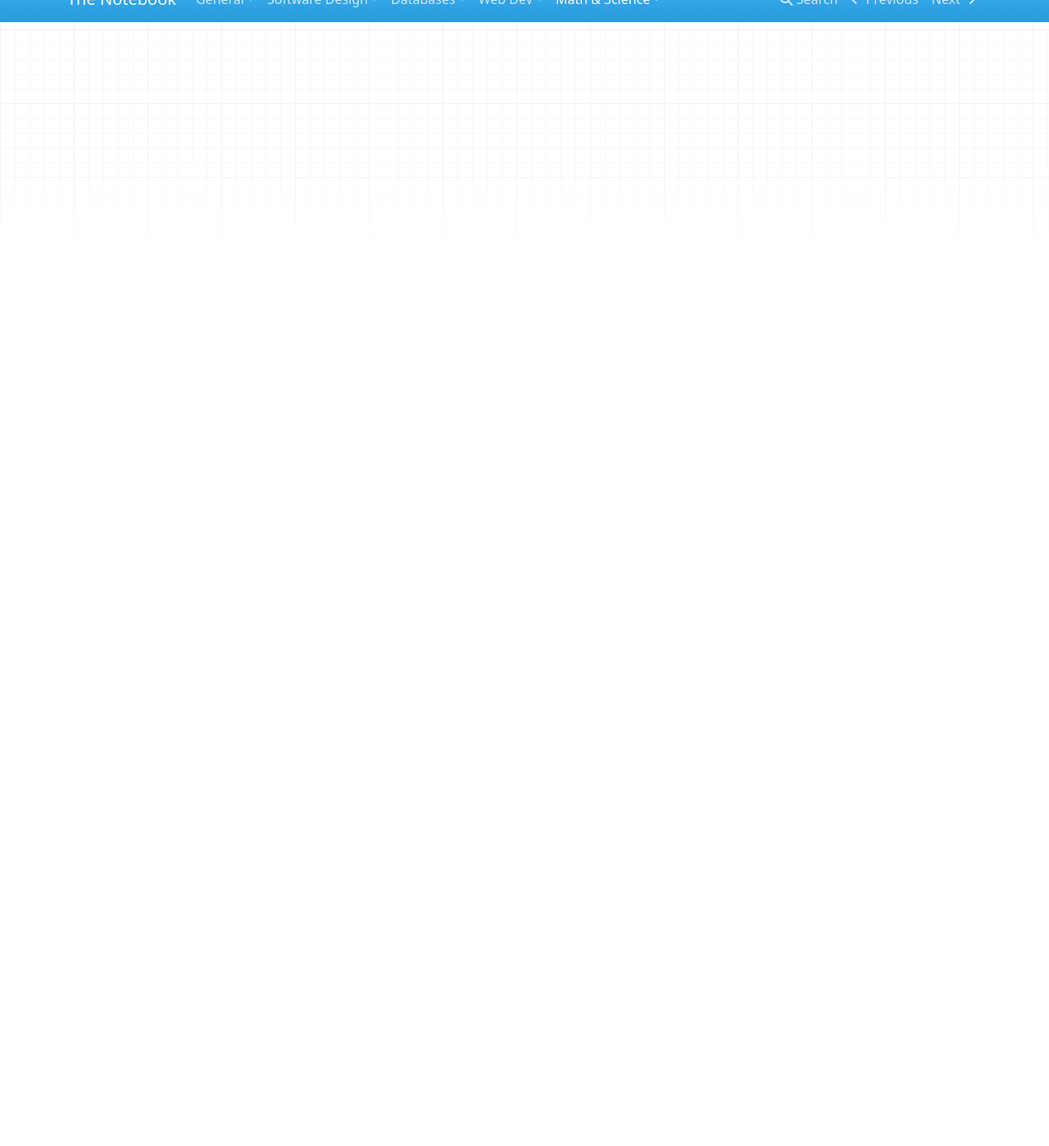
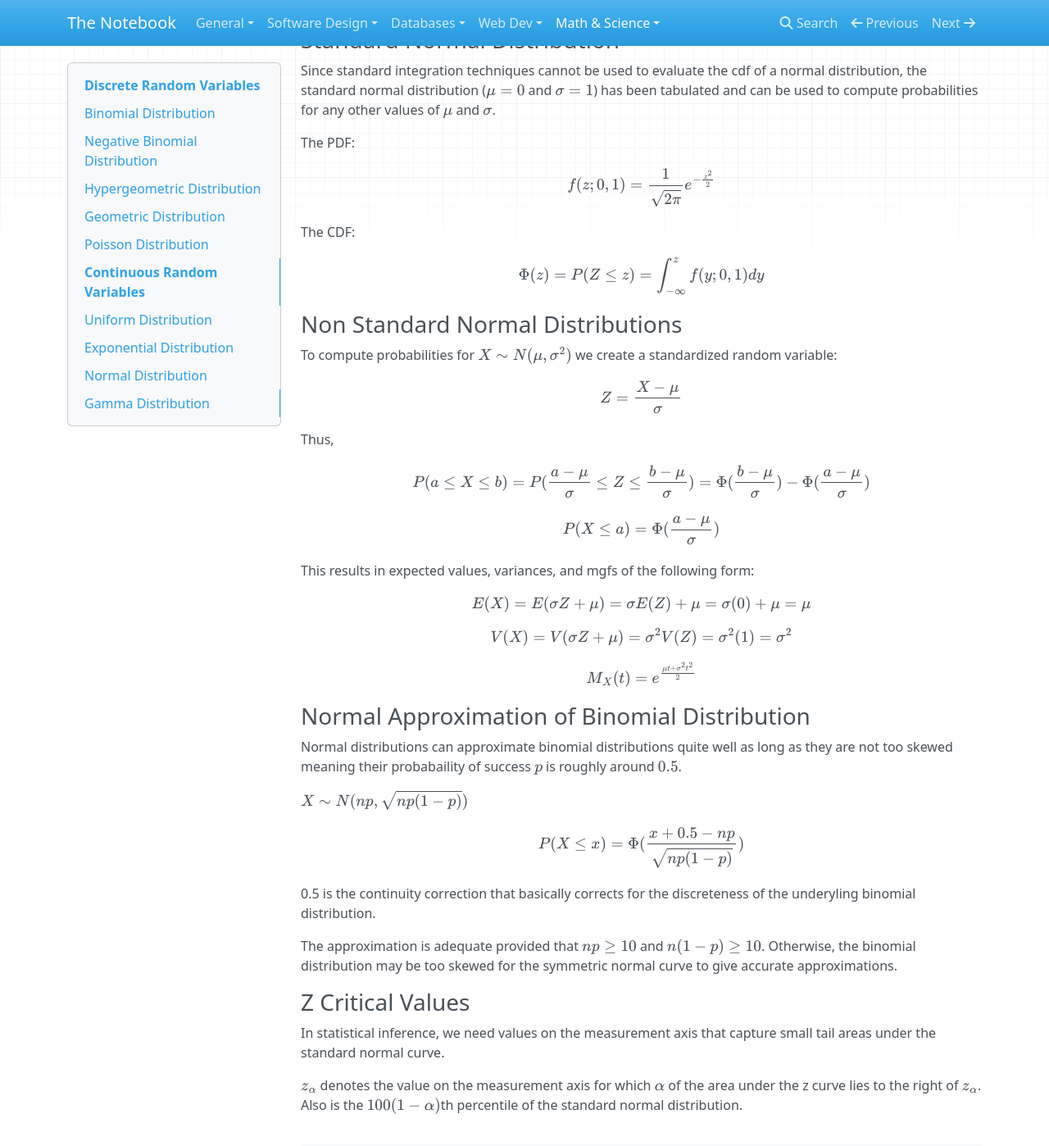
Before and after one commit to meyerv11045/notes, an MkDocs documentation site: the page built from notes/math_science/prob_stats/rv.md, in a window 1280 px wide and 1400 px high, scrolled down 821 px. Shown: the whole window at 82% size. Built offline with MkDocs 1.6.1, drawn with Linux system fonts in a browser that asks for light colours; nearby versions of some CDN libraries; formulas are drawn with MathJax 3; some of the changed text lies outside the part shown.

Commit message:
normal dist

```diff
--- a/notes/math_science/prob_stats/rv.md
+++ b/notes/math_science/prob_stats/rv.md
@@ -14,17 +14,65 @@
 
 ## Uniform Distribution
 
-### Uses
+## Exponential Distribution
 
 ## Normal Distribution
+DEF: A CRV $X$ has a normal/gaussian distribution with parameters $\mu$ and $\sigma$ (or $\sigma^2$) where $-\infty < \mu < \infty$ and $0 < \sigma$ if the pdf is:
 
-### Uses
+$$f(x; \mu, \sigma) = \frac{1}{\sqrt{2\pi}\sigma}e^{-\frac{(x-\mu)^2}{2\sigma^2}}$$
 
-## Exponential Distribution
+$X \sim N(\mu,\sigma^2)$
 
-### Uses
+A large $\sigma$ implies a value far from $\mu$ is well observed whereas such a value is unlikely when $\sigma$ is small.
 
+![](/static/normal-curves.png)
+
+### Standard Normal Distribution
+Since standard integration techniques cannot be used to evaluate the cdf of a normal distribution, the standard normal distribution ($\mu = 0$ and $\sigma = 1$) has been tabulated and can be used to compute probabilities for any other values of $\mu$ and $\sigma$.
+
+The PDF:
+
+$$f(z;0,1) = \frac{1}{\sqrt{2 \pi}}e^{-\frac{z^2}{2}}$$
+
+The CDF:
+
+$$\Phi(z) = P(Z \leq z) = \int_{-\infty}^z f(y;0,1)dy$$
+
+### Non Standard Normal Distributions
+To compute probabilities for $X \sim N(\mu,\sigma^2)$ we create a standardized random variable:
+
+$$Z = \frac{X - \mu}{\sigma}$$
+
+Thus,
+
+$$P(a\leq X \leq b) = P(\frac{a-\mu}{\sigma} \leq Z \leq \frac{b - \mu}{\sigma}) = \Phi(\frac{b-\mu}{\sigma}) - \Phi(\frac{a - \mu}{\sigma})$$
+
+$$P(X \leq a) = \Phi(\frac{a - \mu}{\sigma})$$
+
+This results in expected values, variances, and mgfs of the following form:
+
+$$E(X) = E(\sigma Z + \mu) = \sigma E(Z) + \mu = \sigma(0) + \mu = \mu$$
+
+$$V(X) = V(\sigma Z + \mu) = \sigma^2V(Z) = \sigma^2(1)
+ = \sigma^2$$
+$$M_X(t) = e^{\frac{\mu t + \sigma^2 t^2}{2}}$$
+
+### Normal Approximation of Binomial Distribution
+Normal distributions can approximate binomial distributions quite well as long as they are not too skewed meaning their probabaility of success $p$ is roughly around $0.5$.
+
+$X \sim N(np, \sqrt{np(1-p)})$
+
+$$P(X \leq x) = \Phi(\frac{x + 0.5 - np}{\sqrt{np(1-p)}})$$
+
+0.5 is the continuity correction that basically corrects for the discreteness of the underyling binomial distribution.
+
+The approximation is adequate provided that $np \geq 10$ and $n(1-p) \geq 10$. Otherwise, the binomial distribution may be too skewed for the symmetric normal curve to give accurate approximations.
+
+### Z Critical Values
+In statistical inference, we need values on the measurement axis that capture small tail areas under the standard normal curve.
+
+$z_\alpha$ denotes the value on the measurement axis for which $\alpha$ of the area under the z curve lies to the right of $z_\alpha$. Also is the $100(1-\alpha)$th percentile of the standard normal distribution.
+
+![z-alpha](static/z-alpha.png)
 
 ## Gamma Distribution
-
-### Uses
```
Also changed, not shown: notes/math_science/prob_stats/crvs.md (+2 -4 lines), notes/math_science/prob_stats/joint-distributions.md (+4 -4 lines), notes/math_science/prob_stats/static/covariance.jpg (renamed from notes/math_science/static/covariance.jpg), notes/math_science/prob_stats/static/crv2-pdf.png (renamed from notes/math_science/static/crv2-pdf.png), notes/math_science/prob_stats/static/normal-curves.png (added), notes/math_science/prob_stats/static/pdf-cdf.png (renamed from notes/math_science/static/pdf-cdf.png), notes/math_science/prob_stats/static/pdf.png (renamed from notes/math_science/static/pdf.png), notes/math_science/prob_stats/static/percentile-crv.png (renamed from notes/math_science/static/percentile-crv.png), notes/math_science/prob_stats/static/z-alpha.png (added).
